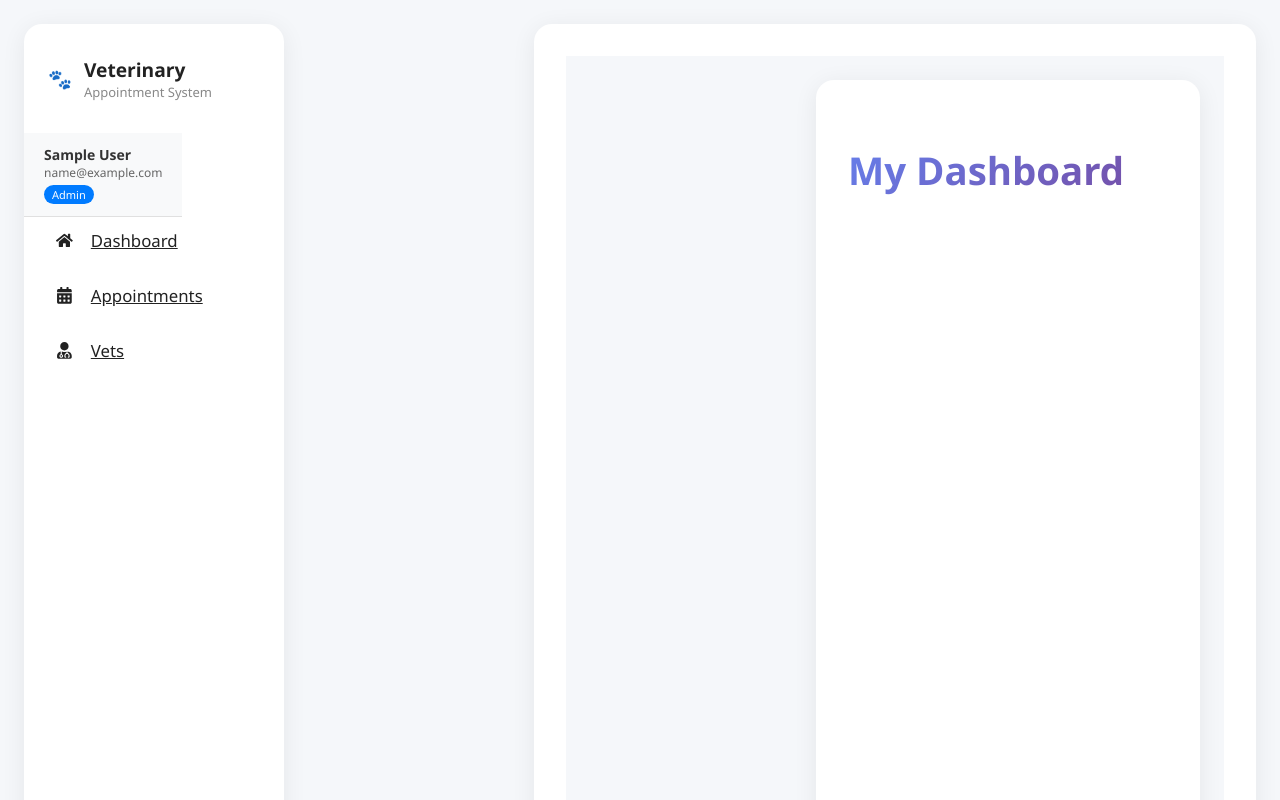
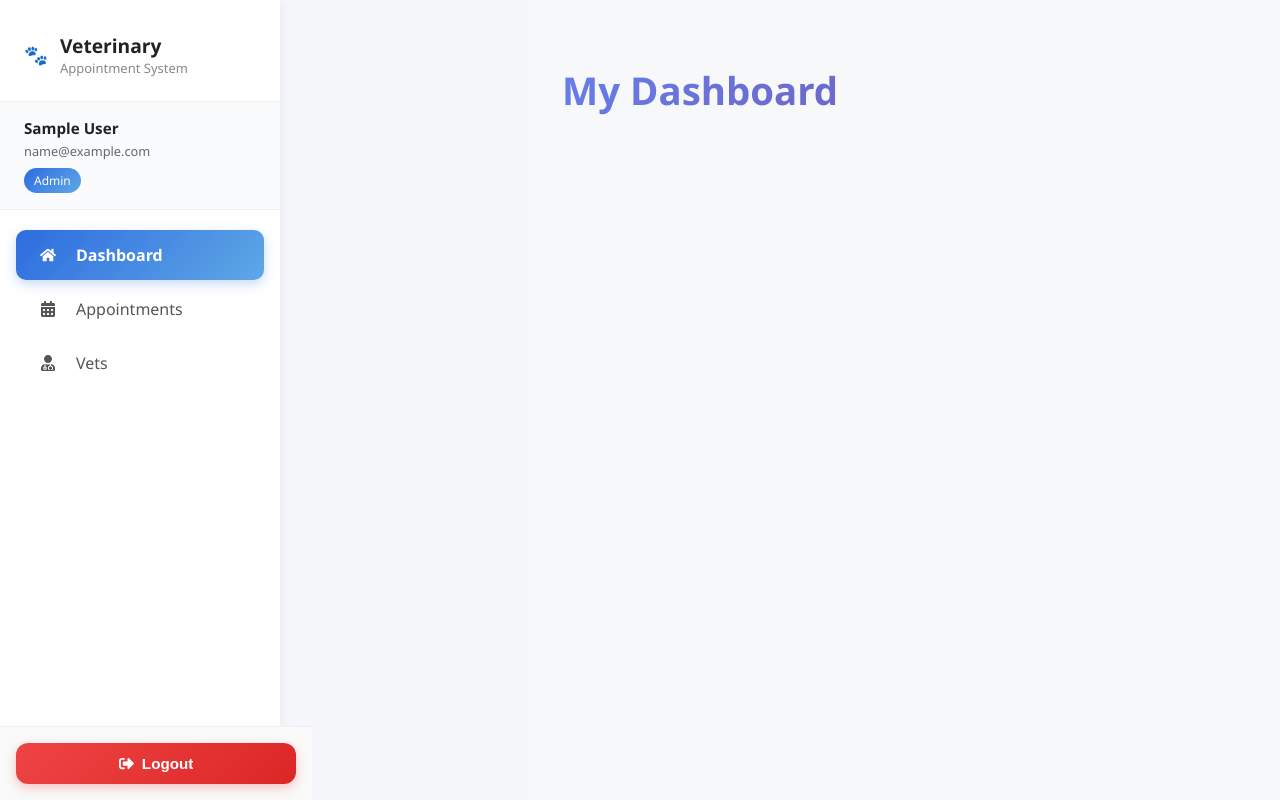
Before and after one commit to habibecinar/vet-booking, a React (Create React App) app in the folder frontend/: page /dashboard in a window 1280 px wide. Shown: the top 800 px of the page. Built offline with nearby package versions, Linux system fonts and the light colour scheme; sample sign-in values are in the browser's storage.

Commit message:
dashbord hatası ve css düzeldi.

```diff
--- a/frontend/src/App.css
+++ b/frontend/src/App.css
@@ -75,78 +75,85 @@ li {
   border-radius: 8px;
   font-size: 0.95rem;
 }
+/* Dashboard Layout */
 .dashboard {
   display: flex;
-  min-height: 90vh;
+  min-height: 100vh;
   background: #f7f8fa;
+  gap: 0;
 }
 
 .sidebar {
-  width: 260px;
+  width: 280px;
+  min-width: 280px;
   background: #fff;
-  border-radius: 18px;
-  box-shadow: 0 4px 24px rgba(0,0,0,0.07);
-  padding: 32px 0 0 0;
-  margin: 24px 0 24px 24px;
+  box-shadow: 2px 0 12px rgba(0,0,0,0.05);
+  padding: 0;
   display: flex;
   flex-direction: column;
-  align-items: flex-start;
-  position: relative;
+  height: 100vh;
+  position: sticky;
+  top: 0;
 }
 
 .sidebar .logo {
   display: flex;
   align-items: center;
   gap: 12px;
-  margin-bottom: 32px;
-  padding: 0 24px;
+  padding: 32px 24px 24px 24px;
   font-size: 1.2rem;
+  border-bottom: 1px solid #f0f0f0;
 }
 
 .menu {
   width: 100%;
   flex: 1;
   overflow-y: auto;
+  padding: 16px 0;
 }
 
 .menu-item {
   display: flex;
   align-items: center;
-  gap: 10px;
-  padding: 12px 32px;
-  font-size: 1.05rem;
-  color: #222;
-  border-radius: 8px;
-  margin-bottom: 8px;
+  gap: 12px;
+  padding: 14px 24px;
+  font-size: 1rem;
+  color: #555;
+  text-decoration: none;
+  margin: 4px 16px;
+  border-radius: 10px;
   cursor: pointer;
-  transition: background 0.2s, color 0.2s;
+  transition: all 0.2s ease;
 }
 
 .menu-item.active {
-  background: #eaf2ff;
-  color: #2d6cdf;
+  background: linear-gradient(135deg, #2d6cdf 0%, #5fa8e6 100%);
+  color: white;
   font-weight: 600;
+  box-shadow: 0 4px 12px rgba(45, 108, 223, 0.25);
 }
 
 .menu-item:hover {
-  background: #f0f6ff;
+  background: #f5f8ff;
   color: #2d6cdf;
+  transform: translateX(4px);
 }
 
 .dashboard-content {
   flex: 1;
-  margin: 24px;
-  background: #fff;
-  border-radius: 18px;
-  box-shadow: 0 4px 24px rgba(0,0,0,0.07);
-  padding: 32px;
+  padding: 40px;
+  overflow-y: auto;
+  background: #f7f8fa;
+  max-width: 100%;
 }
 
 /* Modern Logout Button */
 .logout-wrapper {
   width: 100%;
-  padding: 20px 24px;
+  padding: 16px;
   margin-top: auto;
+  border-top: 1px solid #f0f0f0;
+  background: #fafafa;
 }
 
 .logout-button {
--- a/frontend/src/components/Sidebar.js
+++ b/frontend/src/components/Sidebar.js
@@ -23,23 +23,27 @@ function Sidebar({ active, role }) {
         </div>
       </div>
 
-      {/* Kullanıcı Bilgisi */}
+      {/* User Info */}
       {user && (
         <div style={{
-          padding: '12px 20px',
-          borderBottom: '1px solid #e0e0e0',
-          background: '#f8f9fa'
+          padding: '16px 24px',
+          borderBottom: '1px solid #f0f0f0',
+          background: '#fafbfc'
         }}>
-          <div style={{ fontSize: 14, fontWeight: 600, color: '#333' }}>{user.name}</div>
-          <div style={{ fontSize: 12, color: '#666' }}>{user.email}</div>
+          <div style={{ fontSize: '0.95rem', fontWeight: 600, color: '#222', marginBottom: '4px' }}>
+            {user.name}
+          </div>
+          <div style={{ fontSize: '0.8rem', color: '#666', marginBottom: '8px' }}>
+            {user.email}
+          </div>
           <div style={{
-            fontSize: 11,
+            fontSize: '0.75rem',
             color: '#fff',
-            background: '#007bff',
-            padding: '2px 8px',
-            borderRadius: 12,
+            background: 'linear-gradient(135deg, #2d6cdf 0%, #5fa8e6 100%)',
+            padding: '4px 10px',
+            borderRadius: 14,
             display: 'inline-block',
-            marginTop: 4
+            fontWeight: 500
           }}>
             {user.role === 'owner' ? 'Pet Owner' : user.role === 'vet' ? 'Veterinarian' : 'Admin'}
           </div>
--- /dev/null
+++ b/frontend/src/layouts/DashboardLayout.js
@@ -0,0 +1,31 @@
+import React from 'react';
+import { Outlet } from 'react-router-dom';
+import Sidebar from '../components/Sidebar';
+import { useAuth } from '../context/AuthContext';
+import { useLocation } from 'react-router-dom';
+
+function DashboardLayout() {
+  const { user } = useAuth();
+  const location = useLocation();
+
+  // Get active page from URL
+  const getActivePage = () => {
+    const path = location.pathname;
+    if (path === '/dashboard') return 'dashboard';
+    if (path === '/pets') return 'pets';
+    if (path === '/vets') return 'vets';
+    if (path === '/appointments' || path === '/admin/appointments') return 'appointments';
+    return 'dashboard';
+  };
+
+  return (
+    <div className="dashboard">
+      <Sidebar active={getActivePage()} role={user?.role} />
+      <div className="dashboard-content">
+        <Outlet />
+      </div>
+    </div>
+  );
+}
+
+export default DashboardLayout;
--- a/frontend/src/pages/Dashboard.js
+++ b/frontend/src/pages/Dashboard.js
@@ -1,8 +1,99 @@
 import React, { useEffect, useState } from 'react';
-// ... QuickAppointmentForm fonksiyonu sadece dosya başında tanımlı kalacak ...
 import axios from 'axios';
 import { Link } from 'react-router-dom';
 import './dashboard.css';
+
+// Quick appointment form component (defined before Dashboard)
+function QuickAppointmentForm() {
+  const [date, setDate] = useState('');
+  const [time, setTime] = useState('');
+  const [note, setNote] = useState('');
+  const [pets, setPets] = useState([]);
+  const [petId, setPetId] = useState('');
+  const [success, setSuccess] = useState('');
+  const [error, setError] = useState('');
+
+  useEffect(() => {
+    const token = localStorage.getItem('token');
+    if (!token) return;
+    const decoded = JSON.parse(atob(token.split('.')[1]));
+    axios.get(`http://localhost:5001/pets/owner/${decoded.userId}`, {
+      headers: { Authorization: `Bearer ${token}` }
+    })
+      .then(res => setPets(res.data))
+      .catch(() => setPets([]));
+  }, []);
+
+  const handleSubmit = async (e) => {
+    e.preventDefault();
+    setError('');
+    setSuccess('');
+    try {
+      const token = localStorage.getItem('token');
+      await axios.post('http://localhost:5001/appointments',
+        { date, time, note, petId },
+        { headers: { Authorization: `Bearer ${token}` } }
+      );
+      setSuccess('Appointment created successfully!');
+      setDate('');
+      setTime('');
+      setNote('');
+      setPetId('');
+    } catch (err) {
+      setError('Failed to create appointment');
+    }
+  };
+
+  return (
+    <form onSubmit={handleSubmit} className="row g-2 align-items-end">
+      <div className="col-md-3">
+        <label className="form-label">Date</label>
+        <input
+          type="date"
+          className="form-control"
+          value={date}
+          onChange={e => setDate(e.target.value)}
+          required
+        />
+      </div>
+      <div className="col-md-2">
+        <label className="form-label">Time</label>
+        <input
+          type="time"
+          className="form-control"
+          value={time}
+          onChange={e => setTime(e.target.value)}
+          required
+        />
+      </div>
+      <div className="col-md-3">
+        <label className="form-label">Pet</label>
+        <select
+          className="form-select"
+          value={petId}
+          onChange={e => setPetId(e.target.value)}
+          required
+        >
+          <option value="">Select Pet</option>
+          {pets.map(p => <option key={p._id} value={p._id}>{p.name}</option>)}
+        </select>
+      </div>
+      <div className="col-md-3">
+        <label className="form-label">Notes</label>
+        <input
+          className="form-control"
+          value={note}
+          onChange={e => setNote(e.target.value)}
+        />
+      </div>
+      <div className="col-md-1">
+        <button className="btn btn-primary w-100" type="submit">Create</button>
+      </div>
+      {success && <div className="col-12 text-success mt-2">{success}</div>}
+      {error && <div className="col-12 text-danger mt-2">{error}</div>}
+    </form>
+  );
+}
 
 function Dashboard() {
   const [role, setRole] = useState('');
@@ -16,8 +107,12 @@ function Dashboard() {
 
       if (decoded.role === 'owner') {
         Promise.all([
-          axios.get(`/pets/owner/${decoded.userId}`, { headers: { Authorization: `Bearer ${token}` } }),
-          axios.get(`/api/appointments`, { headers: { Authorization: `Bearer ${token}` } })
+          axios.get(`http://localhost:5001/pets/owner/${decoded.userId}`, {
+            headers: { Authorization: `Bearer ${token}` }
+          }),
+          axios.get(`http://localhost:5001/appointments`, {
+            headers: { Authorization: `Bearer ${token}` }
+          })
         ]).then(([petsRes, appRes]) => {
           setCounts({
             pets: petsRes.data.length,
@@ -25,9 +120,13 @@ function Dashboard() {
             pending: appRes.data.filter(a => a.status === 'pending').length,
             patients: 0
           });
+        }).catch(err => {
+          console.error('Error fetching dashboard data:', err);
         });
       } else if (decoded.role === 'vet') {
-        axios.get(`/api/appointments`, { headers: { Authorization: `Bearer ${token}` } })
+        axios.get(`http://localhost:5001/appointments`, {
+          headers: { Authorization: `Bearer ${token}` }
+        })
           .then(res => {
             setCounts({
               pets: 0,
@@ -35,17 +134,21 @@ function Dashboard() {
               pending: res.data.filter(a => a.status === 'pending').length,
               patients: [...new Set(res.data.map(a => a.petId?._id))].length
             });
+          })
+          .catch(err => {
+            console.error('Error fetching appointments:', err);
           });
       }
     }
   }, []);
 
   return (
-    <div className="dashboard">
-      <div className="dashboard-content">
-        <h2>{role === 'vet' ? 'Veterinarian Dashboard' : 'My Dashboard'}</h2>
+    <div>
+      <h2 style={{ marginBottom: '24px' }}>
+        {role === 'vet' ? 'Veterinarian Dashboard' : 'My Dashboard'}
+      </h2>
 
-        <div className="row mb-4">
+      <div className="row mb-4">
           {role === 'owner' && (
             <>
               <div className="col-md-3 mb-3">
@@ -118,76 +221,8 @@ function Dashboard() {
             </>
           )}
         </div>
-      </div>
     </div>
   );
 }
 
-
-
-
-// Hızlı randevu formu bileşeni
-function QuickAppointmentForm() {
-  const [date, setDate] = useState('');
-  const [time, setTime] = useState('');
-  const [note, setNote] = useState('');
-  const [pets, setPets] = useState([]);
-  const [petId, setPetId] = useState('');
-  const [success, setSuccess] = useState('');
-  const [error, setError] = useState('');
-
-  useEffect(() => {
-    const token = localStorage.getItem('token');
-    if (!token) return;
-    const decoded = JSON.parse(atob(token.split('.')[1]));
-    axios.get(`/pets/owner/${decoded.userId}`, { headers: { Authorization: `Bearer ${token}` } })
-      .then(res => setPets(res.data))
-      .catch(() => setPets([]));
-  }, []);
-
-  const handleSubmit = async (e) => {
-    e.preventDefault();
-    setError(''); setSuccess('');
-    try {
-      const token = localStorage.getItem('token');
-      await axios.post('/api/appointments', { date, time, note, petId }, {
-        headers: { Authorization: `Bearer ${token}` }
-      });
-      setSuccess('Randevu oluşturuldu!');
-      setDate(''); setTime(''); setNote(''); setPetId('');
-    } catch (err) {
-      setError('Randevu oluşturulamadı');
-    }
-  };
-
-  return (
-    <form onSubmit={handleSubmit} className="row g-2 align-items-end">
-      <div className="col-md-3">
-        <label className="form-label">Tarih</label>
-        <input type="date" className="form-control" value={date} onChange={e => setDate(e.target.value)} required />
-      </div>
-      <div className="col-md-2">
-        <label className="form-label">Saat</label>
-        <input type="time" className="form-control" value={time} onChange={e => setTime(e.target.value)} required />
-      </div>
-      <div className="col-md-3">
-        <label className="form-label">Evcil Hayvan</label>
-        <select className="form-select" value={petId} onChange={e => setPetId(e.target.value)} required>
-          <option value="">Seçiniz</option>
-          {pets.map(p => <option key={p._id} value={p._id}>{p.name}</option>)}
-        </select>
-      </div>
-      <div className="col-md-3">
-        <label className="form-label">Not</label>
-        <input className="form-control" value={note} onChange={e => setNote(e.target.value)} />
-      </div>
-      <div className="col-md-1">
-        <button className="btn btn-primary w-100" type="submit">Oluştur</button>
-      </div>
-      {success && <div className="col-12 text-success mt-2">{success}</div>}
-      {error && <div className="col-12 text-danger mt-2">{error}</div>}
-    </form>
-  );
-}
-
 export default Dashboard;
```
